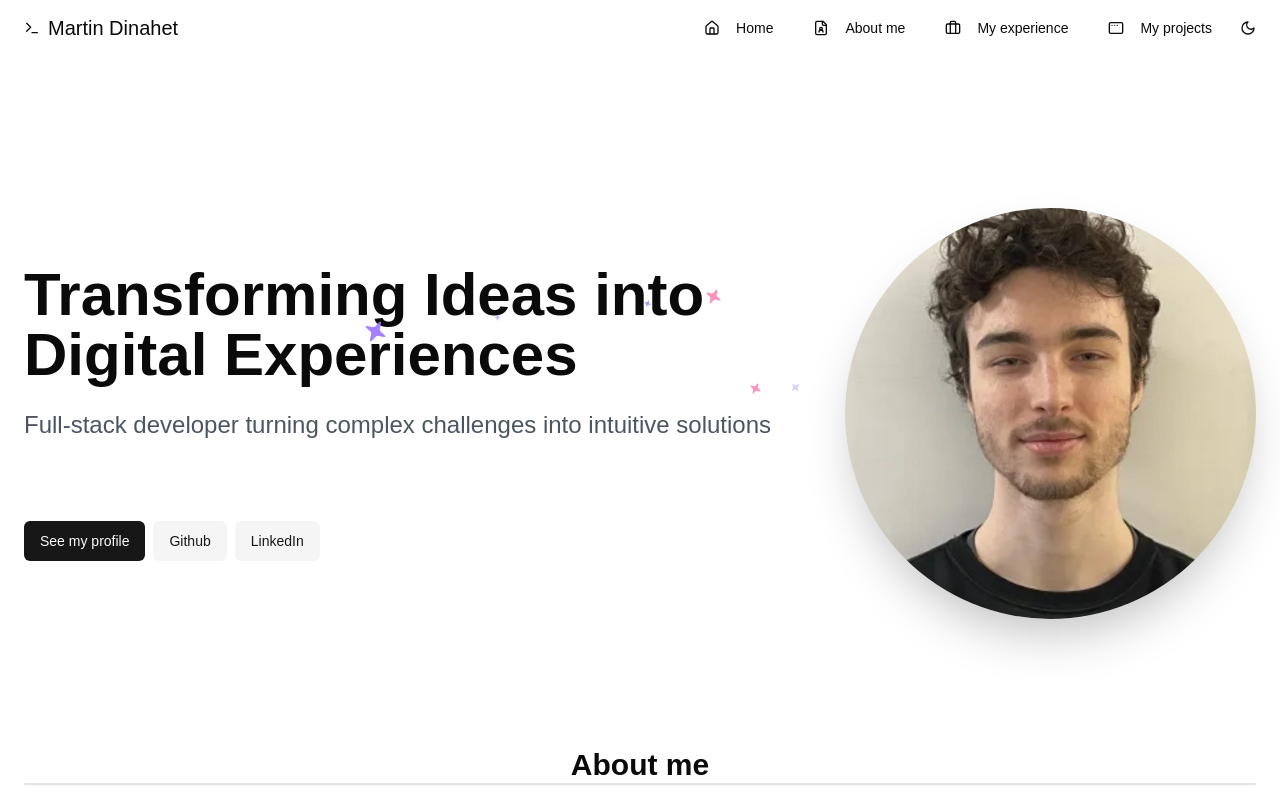
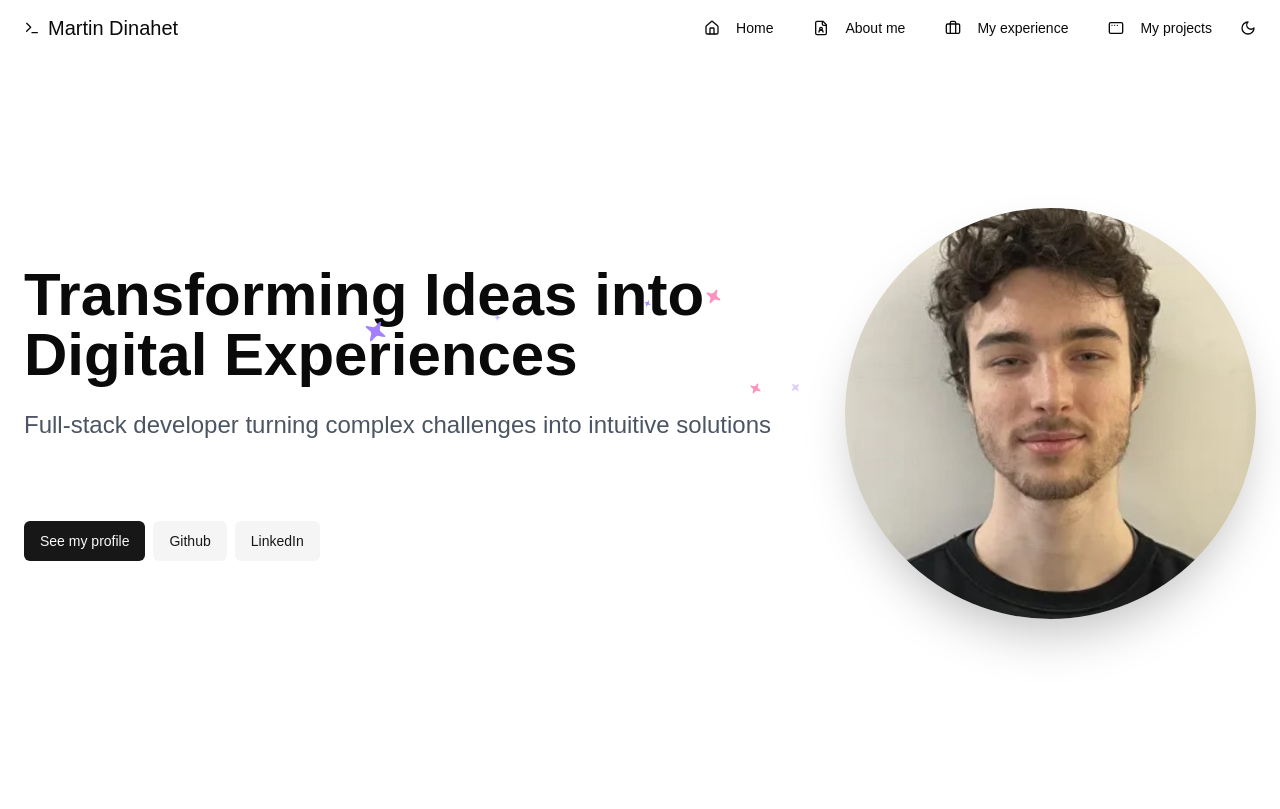
Before and after one commit to martin-dinahet/portfolio, a Next.js app: page / in a window 1280 px wide. Built offline with nearby package versions, Linux system fonts and the light colour scheme.

Commit message:
removed about me section from page since it's not done

```diff
--- a/src/app/page.tsx
+++ b/src/app/page.tsx
@@ -10,7 +10,7 @@ const Page = (): React.JSX.Element => {
     <div className={cn("w-screen h-screen")}>
       <Header />
       <HeroSection />
-      <AboutMeSection />
+      {/* <AboutMeSection /> */}
     </div>
   );
 };
```
